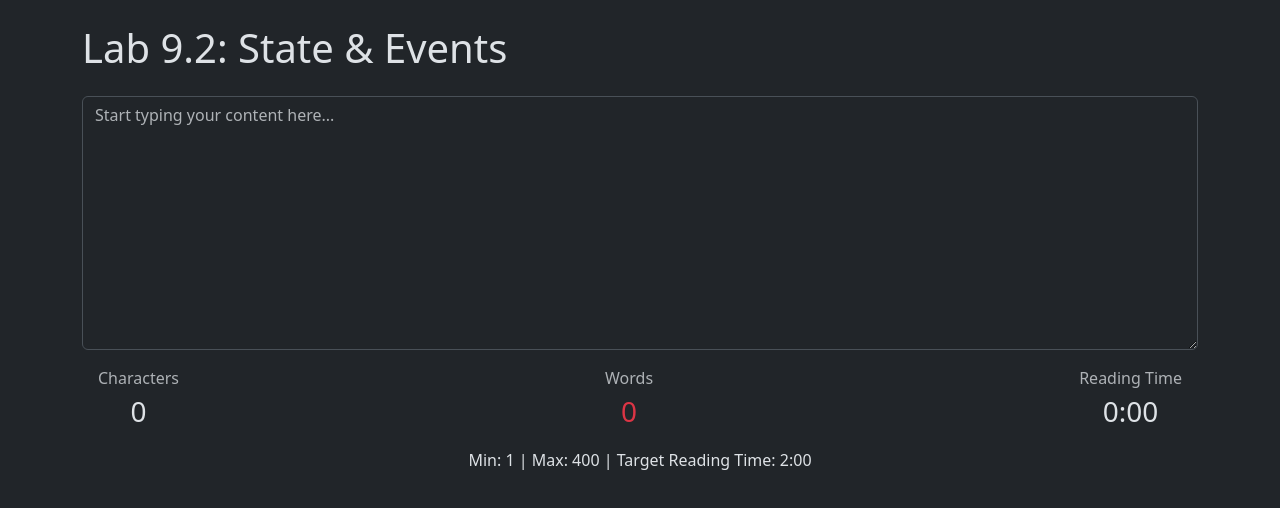
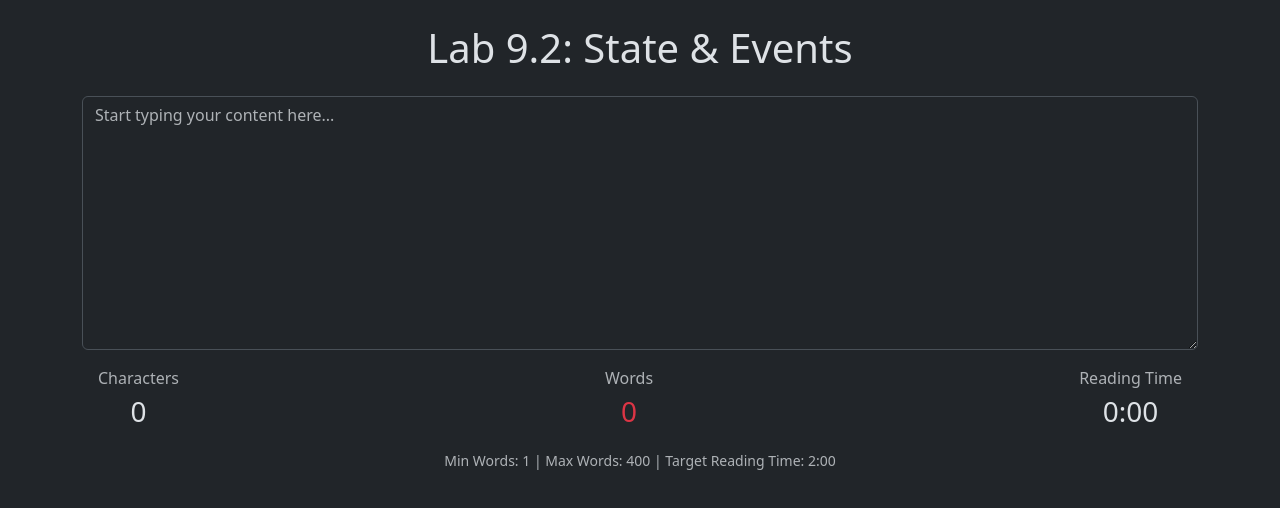
Before and after one commit to hirekarl/lab_9.2_state_and_events, a React (Vite) app in the folder character-counter/: page / in a window 1280 px wide. Shown: the top 508 px of the page. Built offline with nearby package versions, Linux system fonts and the light colour scheme.

Commit message:
Some stylistic tweaking.

```diff
--- a/character-counter/src/App.tsx
+++ b/character-counter/src/App.tsx
@@ -33,7 +33,7 @@ function App(): ReactNode {
 
   return (
     <div className="container">
-      <h1 className="my-4">Lab 9.2: State &amp; Events</h1>
+      <h1 className="my-4 text-center">Lab 9.2: State &amp; Events</h1>
       <TextInput
         onTextChange={updateTextStats}
         placeholder={placeholder}
--- a/character-counter/src/components/CharacterCounter/CharacterCounter.tsx
+++ b/character-counter/src/components/CharacterCounter/CharacterCounter.tsx
@@ -10,8 +10,10 @@ export default function CharacterCounter({
   function makeCharacterCounterString(): string {
     const displayStringItems: string[] = []
 
-    if (minWords !== undefined) displayStringItems.push(`Min: ${minWords}`)
-    if (maxWords !== undefined) displayStringItems.push(`Max: ${maxWords}`)
+    if (minWords !== undefined)
+      displayStringItems.push(`Min Words: ${minWords}`)
+    if (maxWords !== undefined)
+      displayStringItems.push(`Max Words: ${maxWords}`)
     if (targetReadingTime !== undefined)
       displayStringItems.push(
         `Target Reading Time: ${numberToTimeString(targetReadingTime)}`
@@ -20,5 +22,9 @@ export default function CharacterCounter({
     return displayStringItems.join(" | ")
   }
 
-  return <div className="text-center">{makeCharacterCounterString()}</div>
+  return (
+    <div className="text-center text-muted">
+      <small>{makeCharacterCounterString()}</small>
+    </div>
+  )
 }
```
